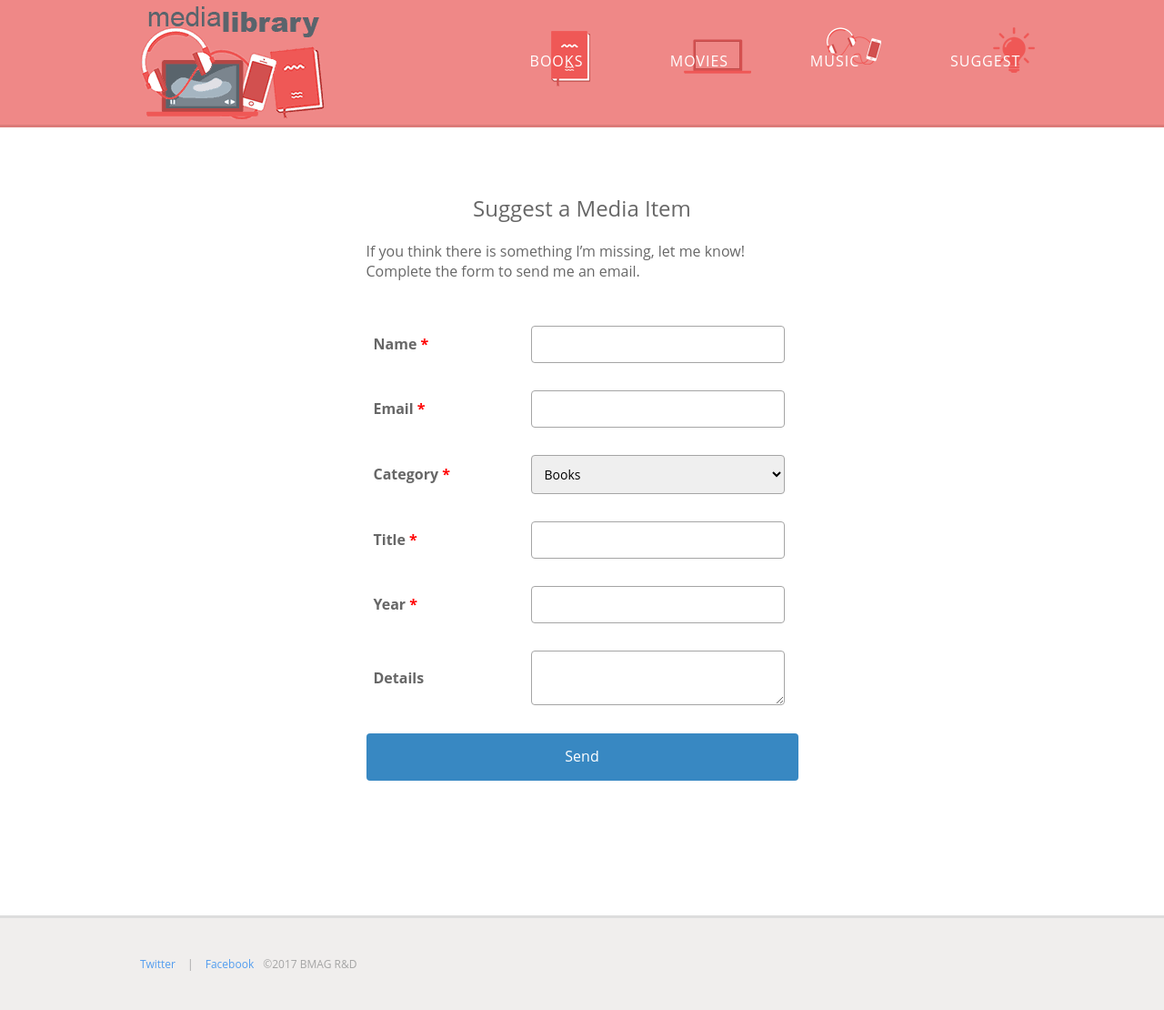
After one commit to anh-khue/PhpSeminar, a PHP site: page /suggest.php in a window 1280 px wide. The commit adds this page. Shown: the whole page at 91% size. Run offline with PHP 8.4, Linux system fonts and the light colour scheme.

Commit message:
Update details.php and style.css

```diff
--- a/sample_project/css/style.css
+++ b/sample_project/css/style.css
@@ -101,6 +101,7 @@ body {
 a {
     color: #3888c2;
 }
+
 a:focus {
     outline: thin dotted;
 }
@@ -420,7 +421,7 @@ input[type="reset"],
 input[type="submit"] {
     -webkit-appearance: button; /* 2 */
     cursor: pointer; /* 3 */
-    *overflow: visible;  /* 4 */
+    *overflow: visible; /* 4 */
 }
 
 /*
@@ -502,21 +503,78 @@ table {
     border-spacing: 0;
     text-align: left;
 }
+
 table th {
     padding-right: 40px;
 }
 
-html {overflow-y: scroll; overflow-x: hidden;}
-body {font-family: 'Open Sans', sans-serif; background:#f0eeed; color: #676767;}
+html {
+    overflow-y: scroll;
+    overflow-x: hidden;
+}
 
-.wrapper {width: 980px; margin: 0 auto;}
-#content {padding: 20px 0 80px;}
-.header:after {content:"";height:0;display:block;visibility:hidden;clear:both;}
-.header {background: #ef8887; border-bottom: 3px solid #db7a78;}
-.header .branding-title {float: left; margin: 0 0 0 5px; font: 0/0 serif; text-shadow: none; color: transparent; width:225px; height:125px;background:url(../img/branding-title.png) 0 6px no-repeat;padding: 6px 0;}
-.header .branding-title a {display: block; height: 125px; width: 225px;}
-.header .nav {float: right; top: 10; right: 0; margin: 0; position: relative; left: 15px; z-index: 99999999;}
-.header .nav li {display: inline-block; margin: 0; list-style: none;}
+body {
+    font-family: 'Open Sans', sans-serif;
+    background: #f0eeed;
+    color: #676767;
+}
+
+.wrapper {
+    width: 980px;
+    margin: 0 auto;
+}
+
+#content {
+    padding: 20px 0 80px;
+}
+
+.header:after {
+    content: "";
+    height: 0;
+    display: block;
+    visibility: hidden;
+    clear: both;
+}
+
+.header {
+    background: #ef8887;
+    border-bottom: 3px solid #db7a78;
+}
+
+.header .branding-title {
+    float: left;
+    margin: 0 0 0 5px;
+    font: 0/0 serif;
+    text-shadow: none;
+    color: transparent;
+    width: 225px;
+    height: 125px;
+    background: url(../img/branding-title.png) 0 6px no-repeat;
+    padding: 6px 0;
+}
+
+.header .branding-title a {
+    display: block;
+    height: 125px;
+    width: 225px;
+}
+
+.header .nav {
+    float: right;
+    top: 10;
+    right: 0;
+    margin: 0;
+    position: relative;
+    left: 15px;
+    z-index: 99999999;
+}
+
+.header .nav li {
+    display: inline-block;
+    margin: 0;
+    list-style: none;
+}
+
 .header .nav li a {
     color: white;
     text-decoration: none;
@@ -531,27 +589,76 @@ body {font-family: 'Open Sans', sans-serif; background:#f0eeed; color: #676767;}
     text-transform: uppercase;
     letter-spacing: 1px;
 }
-.header .nav li.on a {text-decoration:underline;}
-.header .nav li a:hover, .header .nav li a:active {opacity: 0.7;}
-.header .nav li.books a {background-position: 8px -5px;}
-.header .nav li.movies a {background-position: 13px -105px;}
-.header .nav li.music a {background-position: 15px -235px;}
-.header .nav li.suggest a {background-position: 35px -340px;}
-#content {min-height: 400px; background: white;}
-.section.page:after {content:"";display:block;visibility:hidden;height:0;clear:both;}
-.section.page {padding: 34px 0; background: white;}
+
+.header .nav li.on a {
+    text-decoration: underline;
+}
+
+.header .nav li a:hover, .header .nav li a:active {
+    opacity: 0.7;
+}
+
+.header .nav li.books a {
+    background-position: 8px -5px;
+}
+
+.header .nav li.movies a {
+    background-position: 13px -105px;
+}
+
+.header .nav li.music a {
+    background-position: 15px -235px;
+}
+
+.header .nav li.suggest a {
+    background-position: 35px -340px;
+}
+
+#content {
+    min-height: 400px;
+    background: white;
+}
+
+.section.page:after {
+    content: "";
+    display: block;
+    visibility: hidden;
+    height: 0;
+    clear: both;
+}
+
+.section.page {
+    padding: 34px 0;
+    background: white;
+}
+
 .section.page h1 {
     font-size: 24px;
     text-align: center;
     line-height: 1.6;
     font-weight: normal;
 }
+
 .section.page .media-details h1 {
     text-align: left;
 }
-.section.page p {width: 475px; margin-left: auto; margin-right: auto; }
-.section.page .media-details h1 .price {color: #9d9f4e; padding-right: 10px; font-size: 34px;}
-.section.catalog {padding-bottom: 42px;}
+
+.section.page p {
+    width: 475px;
+    margin-left: auto;
+    margin-right: auto;
+}
+
+.section.page .media-details h1 .price {
+    color: #9d9f4e;
+    padding-right: 10px;
+    font-size: 34px;
+}
+
+.section.catalog {
+    padding-bottom: 42px;
+}
+
 .section.catalog h2 {
     font-size: 24px;
     text-align: center;
@@ -559,7 +666,13 @@ body {font-family: 'Open Sans', sans-serif; background:#f0eeed; color: #676767;}
     font-weight: normal;
     padding-top: 20px;
 }
-.section.catalog ul.items {margin: 0 0 -17px 0; padding: 0; width: 997px;}
+
+.section.catalog ul.items {
+    margin: 0 0 -17px 0;
+    padding: 0;
+    width: 997px;
+}
+
 .section.catalog ul.items li {
     display: inline-block;
     list-style: none;
@@ -570,27 +683,38 @@ body {font-family: 'Open Sans', sans-serif; background:#f0eeed; color: #676767;}
     position: relative;
     left: -17px;
 }
+
 .section.catalog ul.items li a:hover:after {
     content: '+';
-    font-size: 50px; position: absolute; top:35px; right:30px; color: #3888c2; vertical-align: top;
+    font-size: 50px;
+    position: absolute;
+    top: 35px;
+    right: 30px;
+    color: #3888c2;
+    vertical-align: top;
 }
+
 .section.catalog ul.items li a {
     background: white;
     display: block;
     padding: 30px 0 10px;
     text-decoration: none;
 }
+
 .details-button {
     color: #888;
 }
+
 .section.catalog ul.items li a:hover {
     opacity: 1;
     color: #666;
 }
+
 .section.catalog ul.items li img {
     width: 190px;
     border: 6px solid #f0eeed;
 }
+
 .section.catalog ul.items li p {
     margin-left: 0;
     margin-right: 0;
@@ -605,34 +729,57 @@ body {font-family: 'Open Sans', sans-serif; background:#f0eeed; color: #676767;}
     padding: 14px;
     background: #f0eeed;
 }
+
 .media-picture span {
     background: white;
     display: block;
     width: 100%;
     padding: 36px 0 61px;
 }
-.media-picture img {width: 292px;}
+
+.media-picture img {
+    width: 292px;
+}
+
 .media-details {
     width: 460px;
     float: right;
 }
+
 .media-details form {
     margin-left: 0;
 }
+
 td, th {
     padding: 5px 5px;
 }
-form {width: 475px; margin: 34px auto;}
-form tr, tr {text-align:left;vertical-align: top; padding:2px;}
-form table {width: 475px; margin-bottom: 16px;}
+
+form {
+    width: 475px;
+    margin: 34px auto;
+}
+
+form tr, tr {
+    text-align: left;
+    vertical-align: top;
+    padding: 2px;
+}
+
+form table {
+    width: 475px;
+    margin-bottom: 16px;
+}
+
 form th {
     width: 150px;
     vertical-align: middle;
     padding: 8px;
 }
+
 form td {
     padding: 15px 15px;
 }
+
 form td select,
 form td input,
 form td textarea {
@@ -643,6 +790,7 @@ form td textarea {
     font-size: 14px;
     font-family: 'Open Sans', sans-serif;
 }
+
 form input[type="submit"] {
     width: 475px;
     text-align: center;
@@ -655,6 +803,7 @@ form input[type="submit"] {
     padding: 14px 0 16px;
     font-family: 'Open Sans', sans-serif;
 }
+
 form input[type="submit"]:hover {
     background: #358dce;
     cursor: pointer;
@@ -663,12 +812,14 @@ form input[type="submit"] {
 .search {
     background: #f0eeed;
     border-bottom: 3px solid #dddddd;
-    width:100%;
-    text-align:right;
+    width: 100%;
+    text-align: right;
 }
+
 .search form {
     margin: 5px 5px 5px auto;
 }
+
 .search form input[type="submit"] {
     width: auto;
     text-align: center;
@@ -681,21 +832,25 @@ form input[type="submit"] {
     padding: 6px;
     font-family: 'Open Sans', sans-serif;
 }
+
 .page p.message {
     background: #ffeca4;
     border: 1px solid #f16702;
     padding: 1em;
     width: 444px;
 }
+
 .breadcrumbs {
     font-size: 14px;
     font-weight: normal;
     padding: 14px 0 48px;
 }
+
 .breadcrumbs a {
     text-decoration: none;
     color: #3888c2;
 }
+
 .note-designer {
     font-size: 14px;
     font-style: italic;
@@ -709,16 +864,47 @@ form input[type="submit"] {
     font-size: 12px;
     color: #a5a5a5;
 }
-.footer ul {margin: 0; padding: 0; float: left;}
+
+.footer ul {
+    margin: 0;
+    padding: 0;
+    float: left;
+}
+
 .footer ul li {
     margin: 0;
     padding: 0;
     list-style: none;
     display: inline-block;
 }
-.footer ul li:after {content:" | "}
-.footer ul li:last-child:after {content:"";}
-.footer p {margin: 0; padding-right: 3px;}
-.footer a {text-decoration: none; color: #539def; margin: 0 10px;}
-.footer li:first-child a {margin-left: 4px;}
-.footer a:hover, .footer a:active {text-decoration: underline;}
+
+.footer ul li:after {
+    content: " | "
+}
+
+.footer ul li:last-child:after {
+    content: "";
+}
+
+.footer p {
+    margin: 0;
+    padding-right: 3px;
+}
+
+.footer a {
+    text-decoration: none;
+    color: #539def;
+    margin: 0 10px;
+}
+
+.footer li:first-child a {
+    margin-left: 4px;
+}
+
+.footer a:hover, .footer a:active {
+    text-decoration: underline;
+}
+
+.required {
+    color: red;
+}
--- /dev/null
+++ b/sample_project/suggest.php
@@ -0,0 +1,118 @@
+<?php
+include "inc/data.php";
+include "inc/functions.php";
+
+$pageHeader = "Suggest a Media Item";
+$section    = "suggest";
+include "inc/header.php";
+?>
+
+<div class="section page">
+
+    <div class="wrapper">
+
+        <h1>
+			<?php
+			echo $pageHeader;
+			?>
+        </h1>
+
+        <p>
+            If you think there is something I&rsquo;m missing, let me know! Complete the form to send me an email.
+        </p>
+
+        <form action="suggest.php" method="post">
+            <table>
+                <!-- Name -->
+                <tr>
+                    <th>
+                        <label for="name">
+                            Name <span class="required">*</span>
+                        </label>
+                    </th>
+                    <td>
+                        <input type="text" name="name" id="name"
+                               required>
+                    </td>
+                </tr>
+                <!-- Email -->
+                <tr>
+                    <th>
+                        <label for="email">
+                            Email <span class="required">*</span>
+                        </label>
+                    </th>
+                    <td>
+                        <input type="email" name="email" id="email"
+                               required>
+                    </td>
+                </tr>
+                <!-- Category -->
+                <tr>
+                    <th>
+                        <label for="category">
+                            Category <span class="required">*</span>
+                        </label>
+                    </th>
+                    <td>
+                        <select name="category" id="category"
+                                required>
+                            <option value="" disabled>-- Select one --</option>
+                            <option value="Books">
+                                Books
+                            </option>
+                            <option value="Movies">
+                                Movies
+                            </option>
+                            <option value="Music">
+                                Music
+                            </option>
+                        </select>
+                    </td>
+                </tr>
+                <!-- Title -->
+                <tr>
+                    <th>
+                        <label for="title">
+                            Title <span class="required">*</span>
+                        </label>
+                    </th>
+                    <td>
+                        <input type="text" name="title" id="title"
+                               required>
+                    </td>
+                </tr>
+                <!-- Year -->
+                <tr>
+                    <th>
+                        <label for="year">
+                            Year <span class="required">*</span>
+                        </label>
+                    </th>
+                    <td>
+                        <input type="text" name="year" id="year"
+                               required>
+                    </td>
+                </tr>
+                <!-- Details -->
+                <tr>
+                    <th>
+                        <label for="details">
+                            Details
+                        </label>
+                    </th>
+                    <td>
+                        <textarea name="details" id="details"></textarea>
+                    </td>
+                </tr>
+            </table>
+            <input type="submit" value="Send">
+        </form>
+
+    </div>
+
+</div>
+
+<?php
+include "inc/footer.php";
+?>
```
Also changed, not shown: sample_project/catalog.php (+5 -4 lines), sample_project/details.php (+18 -54 lines). Lines whose indentation alone changed are shown as unchanged.
